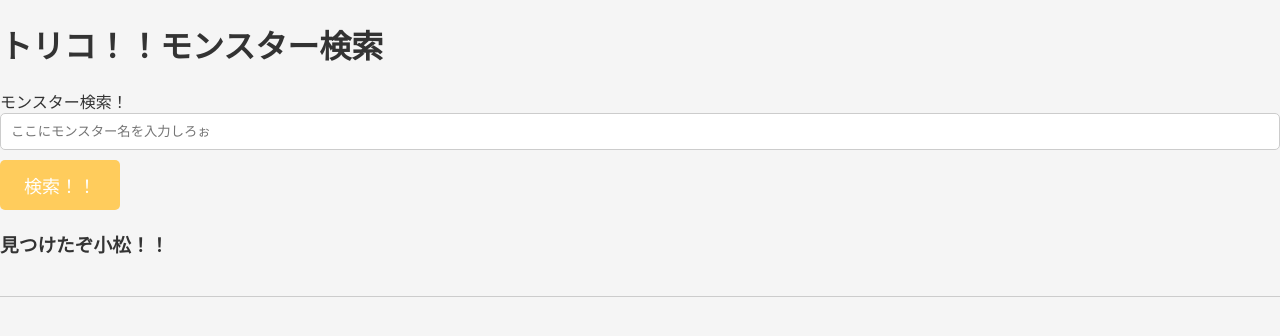
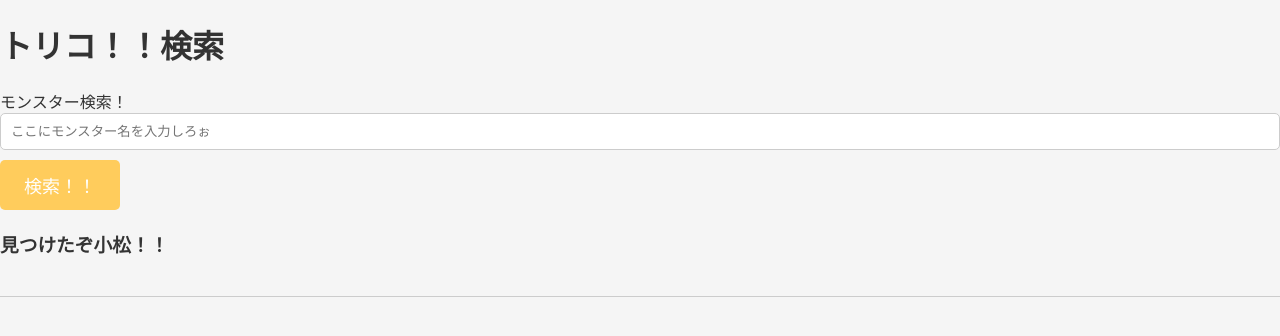
Before and after one commit to kotaiura14/Practice2, a plain HTML site: page text/text1.ejs in a window 1280 px wide. Drawn offline with nearby package versions, Linux system fonts and the light colour scheme; files that its build step writes are made by us from their sources.

Commit message:
ejs修正

```diff
--- a/text/text1.ejs
+++ b/text/text1.ejs
@@ -7,7 +7,7 @@
     <link rel="stylesheet" href="/style.css">
 </head>
 <body>
-    <h1>トリコ！！モンスター検索</h1>
+    <h1>トリコ！！検索</h1>
     <form action="/search" method="get">
         <label for="query">モンスター検索！</label>
         <!-- 入力スペース -->
```
